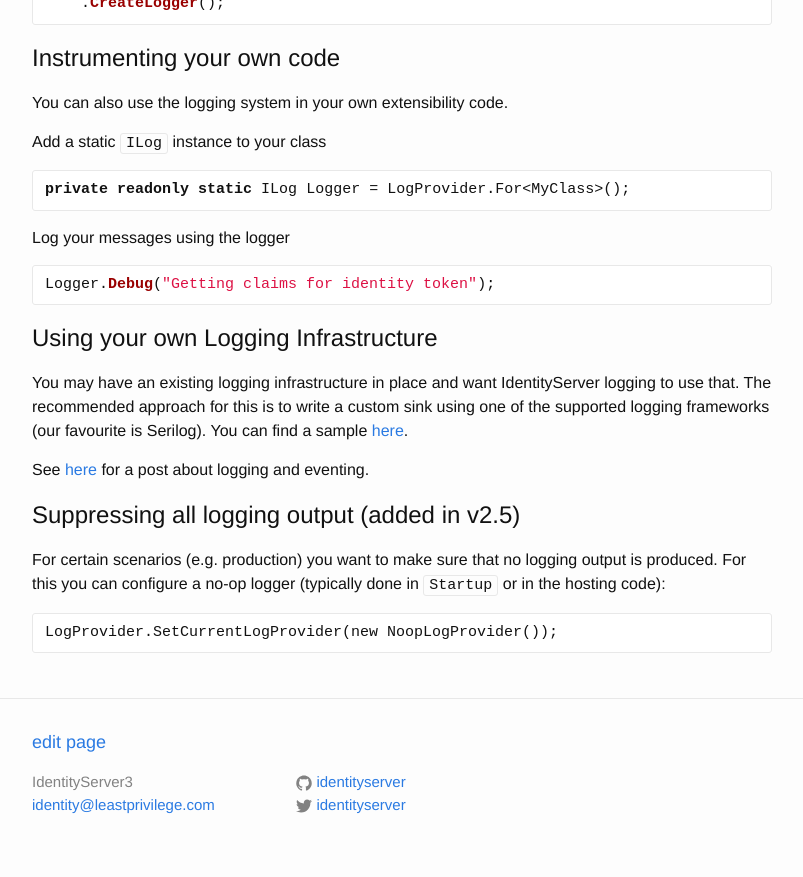
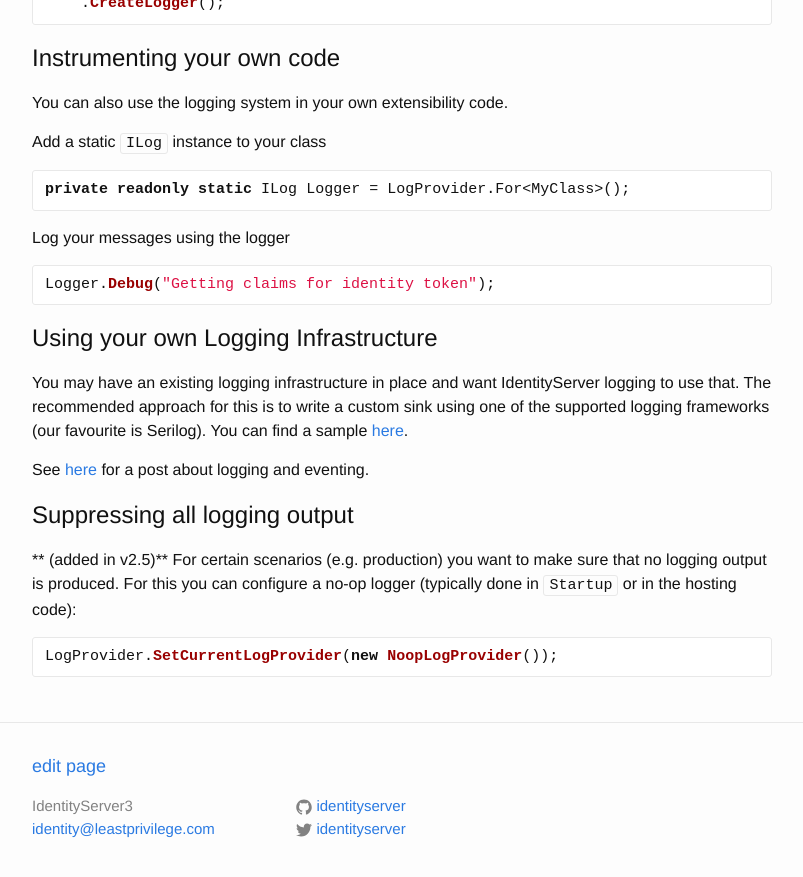
Before and after one commit to IdentityServer/Documentation, a Jekyll site: the page built from docsv2/configuration/logging.md, in a window 1280 px wide and 900 px high, scrolled down 1761 px. Shown: the top 877 px of the window, without its empty margins (238-1041 px from the left). Built offline with Jekyll 4.4.1, drawn with Linux system fonts in a browser that asks for light colours.

Commit message:
Update logging.md

````diff
--- a/docsv2/configuration/logging.md
+++ b/docsv2/configuration/logging.md
@@ -97,9 +97,10 @@ You can find a sample [here](https://github.com/IdentityServer/IdentityServer3.S
 
 See [here](http://leastprivilege.com/2015/10/22/identityserver3-logging-monitoring-using-serilog-and-seq/) for a post about logging and eventing.
 
-## Suppressing all logging output (added in v2.5)
+## Suppressing all logging output
+** (added in v2.5)**
 For certain scenarios (e.g. production) you want to make sure that no logging output is produced. For this you can configure a no-op logger (typically done in `Startup` or in the hosting code):
 
-```
+```csharp
 LogProvider.SetCurrentLogProvider(new NoopLogProvider());
 ```
````
